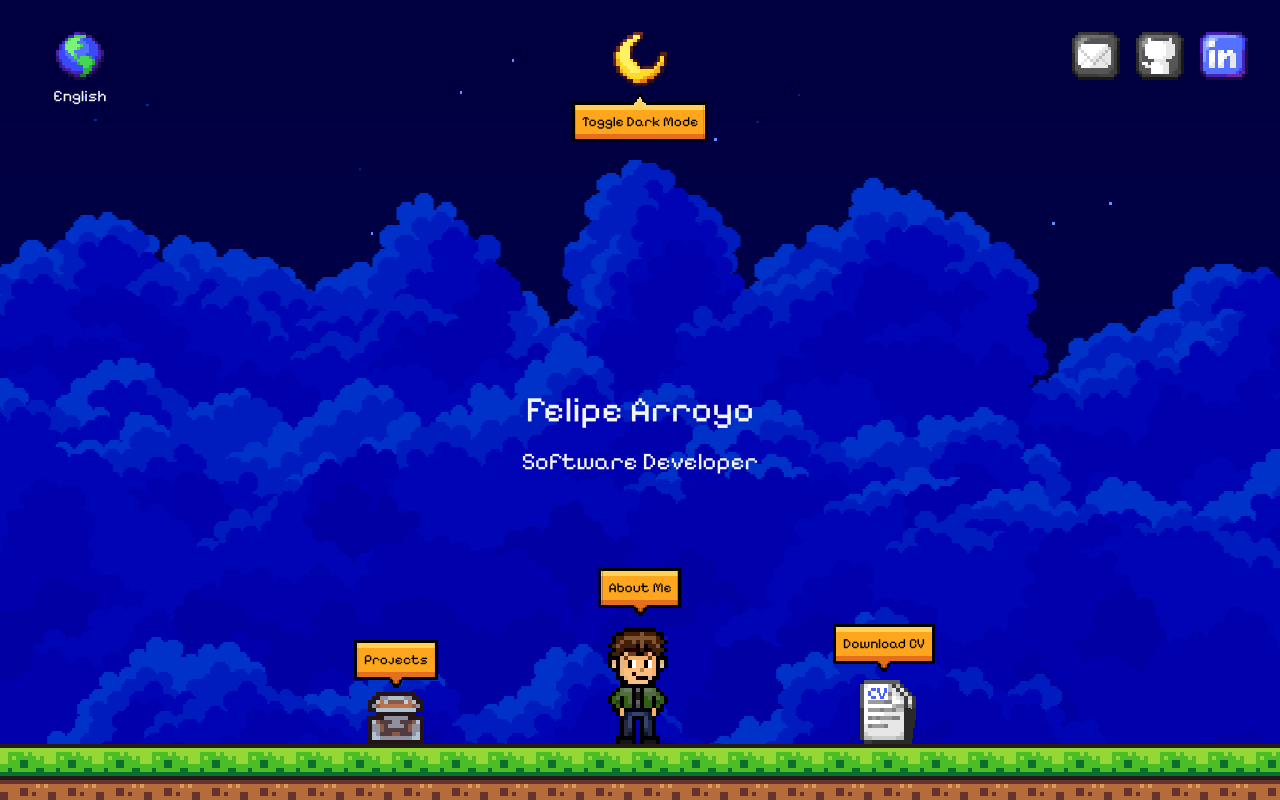
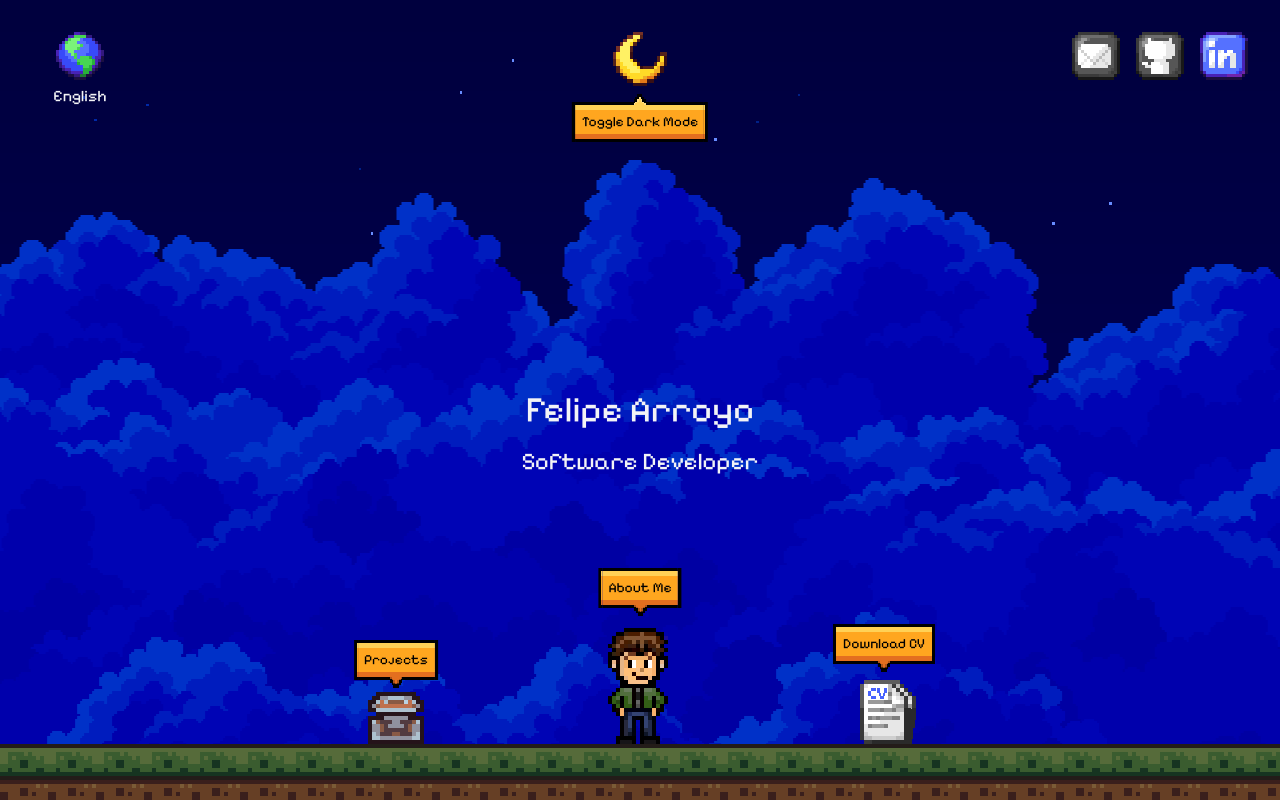
Before and after one commit to feliarroyo/portfolio, a Next.js app: page / in a window 1280 px wide. Both pictures are taken after a click on the button 639 px from the left and 59 px from the top of the page. Built offline with nearby package versions, Linux system fonts and the light colour scheme.

Commit message:
fix: day and night ground sprites inverted

```diff
--- a/app/components/ThemeGround.tsx
+++ b/app/components/ThemeGround.tsx
@@ -27,21 +27,21 @@ export default function ThemeGround({ children }: { children: React.ReactNode })
                 className="relative w-full pixelated"
                 style={{ height: `${grassHeight}px` }}
             >
-                {/* Base Layer: Night Grass (Always 100% opaque, covered by day grass) */}
+                {/* Day Grass */}
                 <div
                     className="absolute inset-0 bg-repeat-x bg-bottom pixelated"
                     style={{
-                        backgroundImage: "url('/images/foreground/night-grass-tile.png')",
+                        backgroundImage: "url('/images/foreground/day-grass-tile.png')",
                         backgroundSize: `${grassWidth}px ${grassHeight}px`,
                         imageRendering: "pixelated",
                     }}
                 />
 
-                {/* Top Layer: Day Grass (Fades out smoothly when dark mode activates) */}
+                {/* Night Grass */}
                 <div
                     className="absolute inset-0 bg-repeat-x bg-bottom pixelated opacity-0 dark:opacity-100 transition-opacity duration-1000"
                     style={{
-                        backgroundImage: "url('/images/foreground/day-grass-tile.png')",
+                        backgroundImage: "url('/images/foreground/night-grass-tile.png')",
                         backgroundSize: `${grassWidth}px ${grassHeight}px`,
                         imageRendering: "pixelated",
                     }}
```
